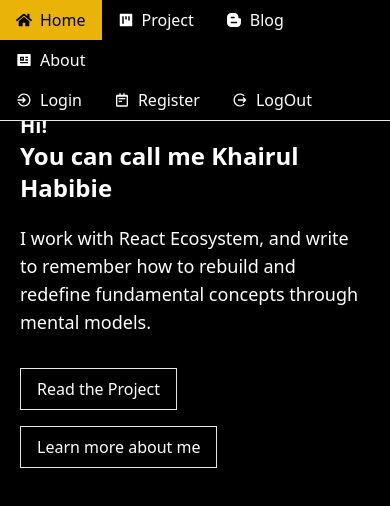
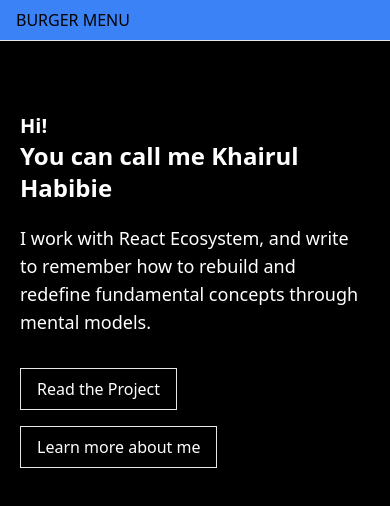
Before and after one commit to khairulhabibie/khairulhabibie.github.io, a React (Create React App) app: page / in a window 390 px wide. Shown: the top 506 px of the page. Built offline with nearby package versions, Linux system fonts and the light colour scheme.

Commit message:
style navbar

```diff
--- a/src/App.jsx
+++ b/src/App.jsx
@@ -1,4 +1,4 @@
-import React from 'react';
+import React, { useEffect } from 'react';
 import { Routes, Route, Navigate, useLocation } from 'react-router-dom';
 import HomePage from './pages/HomePage';
 import ProjectPage from './pages/ProjectPage';
@@ -13,6 +13,13 @@ import TreePage from './pages/TreePage';
 
 function App() {
   const { pathname } = useLocation();
+  useEffect(() => {
+    if (pathname === '/') {
+      document.title = 'Profile | Khairul Habibie';
+    } else {
+      document.title = pathname.toUpperCase();
+    }
+  }, [pathname]);
 
   return (
     <div className="h-full min-h-screen max-w-[900px] mx-auto">
--- a/src/component/Navbar.jsx
+++ b/src/component/Navbar.jsx
@@ -11,13 +11,17 @@ function Navbar({ pathname }) {
     return pathname === data ? 'nav-btn-active' : 'nav-btn';
   };
   function logOutHandler() {
-    alert('User Berhasil Log Out !');
+    alert('the user has logged out successfully !');
     navigate('/');
   }
 
   return (
-    <nav className="fixed top-0 left-0 right-0 flex flex-wrap justify-between bg-black border-b ">
-      <div className="flex flex-wrap ">
+    <nav className="fixed top-0 left-0 right-0 flex-wrap bg-black border-b md:justify-between md:flex ">
+      <div className="static flex flex-col md:relative">
+        <div className="relative md:hidden nav-btn peer">
+          <p>BURGER MENU</p>
+        </div>
+        <div className="flex-col flex-wrap hidden md:flex md:flex-row peer:block">
           <Link to="/" className={active('/')}>
             <FaHome />
             <p>Home</p>
@@ -35,7 +39,8 @@ function Navbar({ pathname }) {
             <p>About</p>
           </Link>
         </div>
-      <div className="flex">
+      </div>
+      <div className="hidden md:flex">
         <Link to="/login" className={active('/login')}>
           <IoMdLogIn />
           <p>Login</p>
```
Lines whose indentation alone changed are shown as unchanged.
